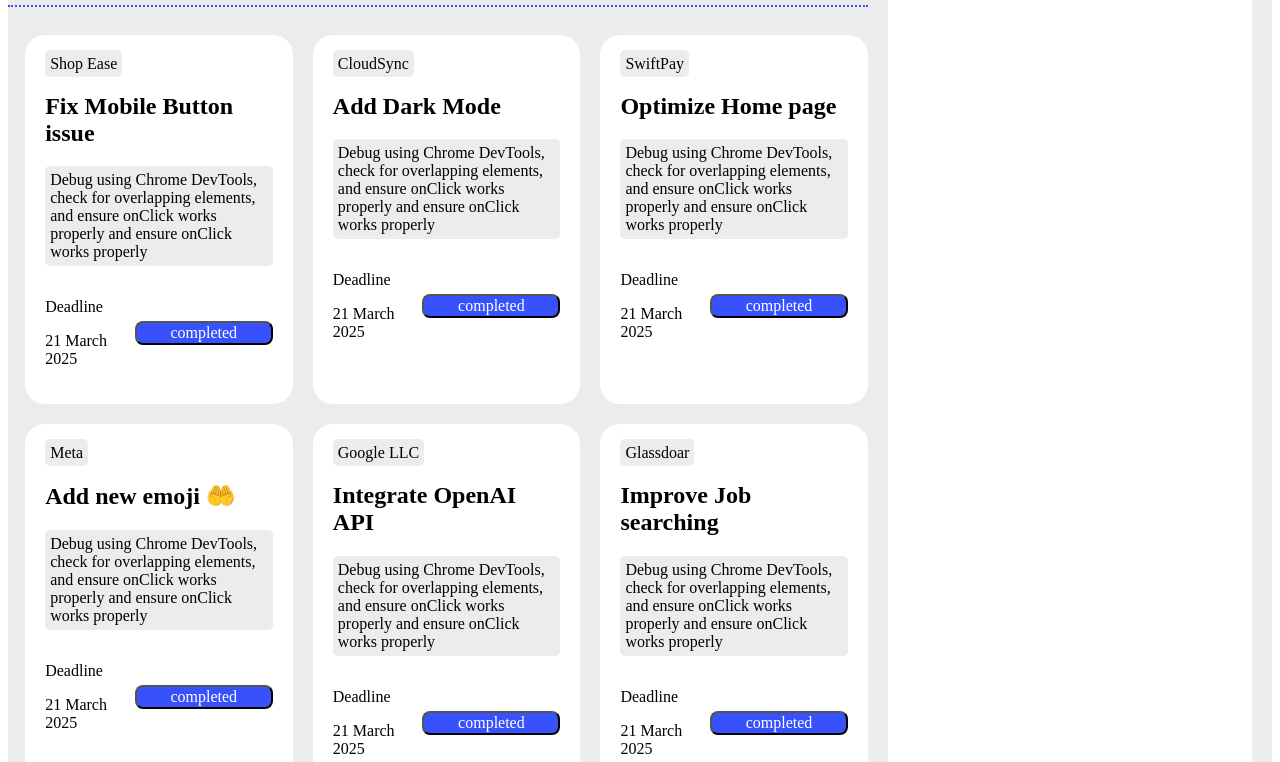
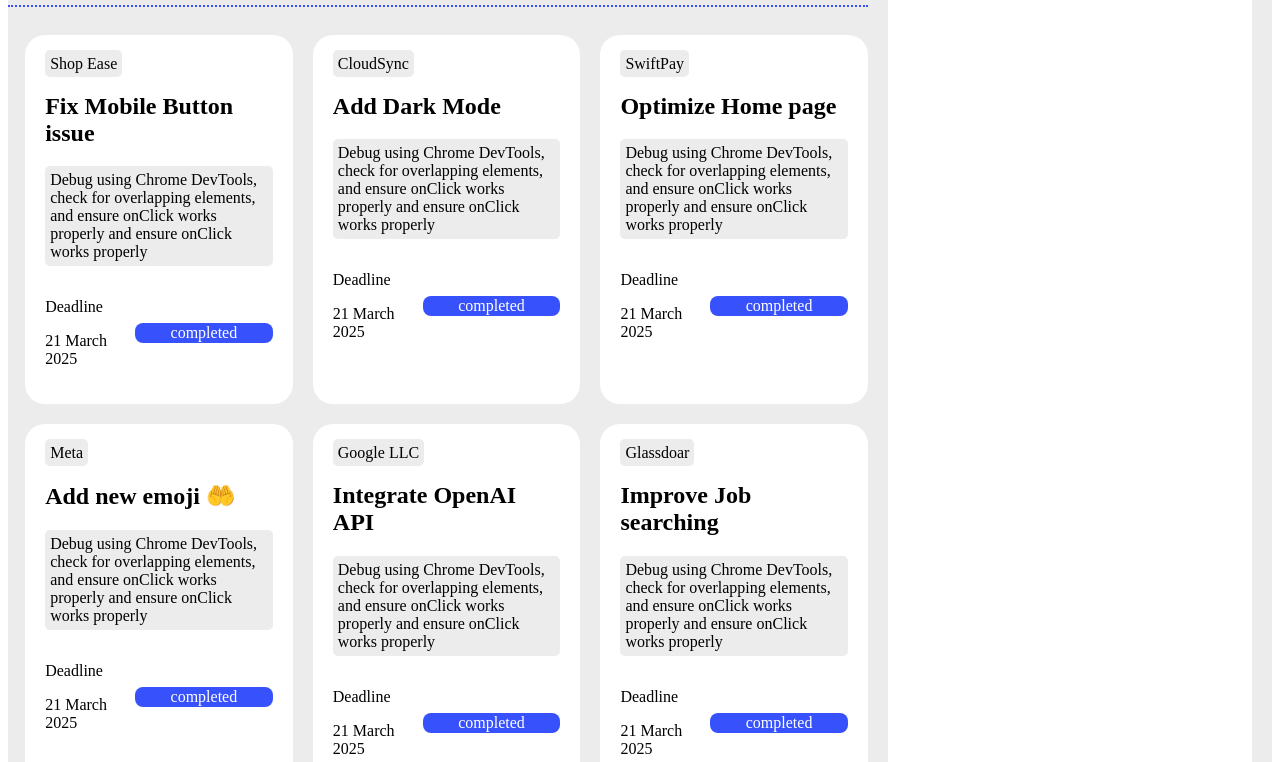
Before and after one commit to Nurhassan45/phAssignmentFive, a plain HTML site: page index.html in a window 1280 px wide. Shown: the part 272-1034 px from the top of the page. Drawn offline with Linux system fonts and the light colour scheme.

Commit message:
alhamdullialah

```diff
--- a/assignment.css
+++ b/assignment.css
@@ -142,3 +142,7 @@
     gap: 20px;
     padding: 10px 0px;
 }
+.btnColor,.cardBtn{
+    cursor: pointer;
+    border: none;
+}
```
